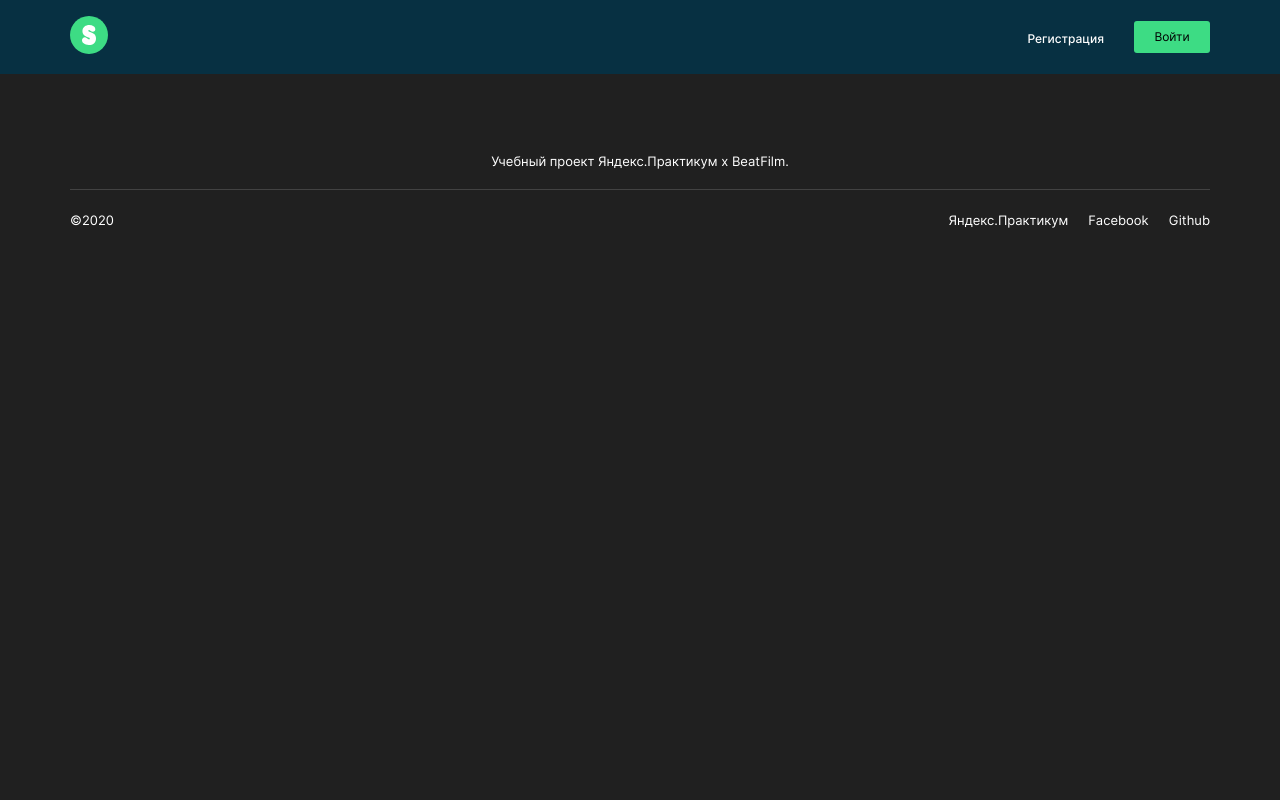
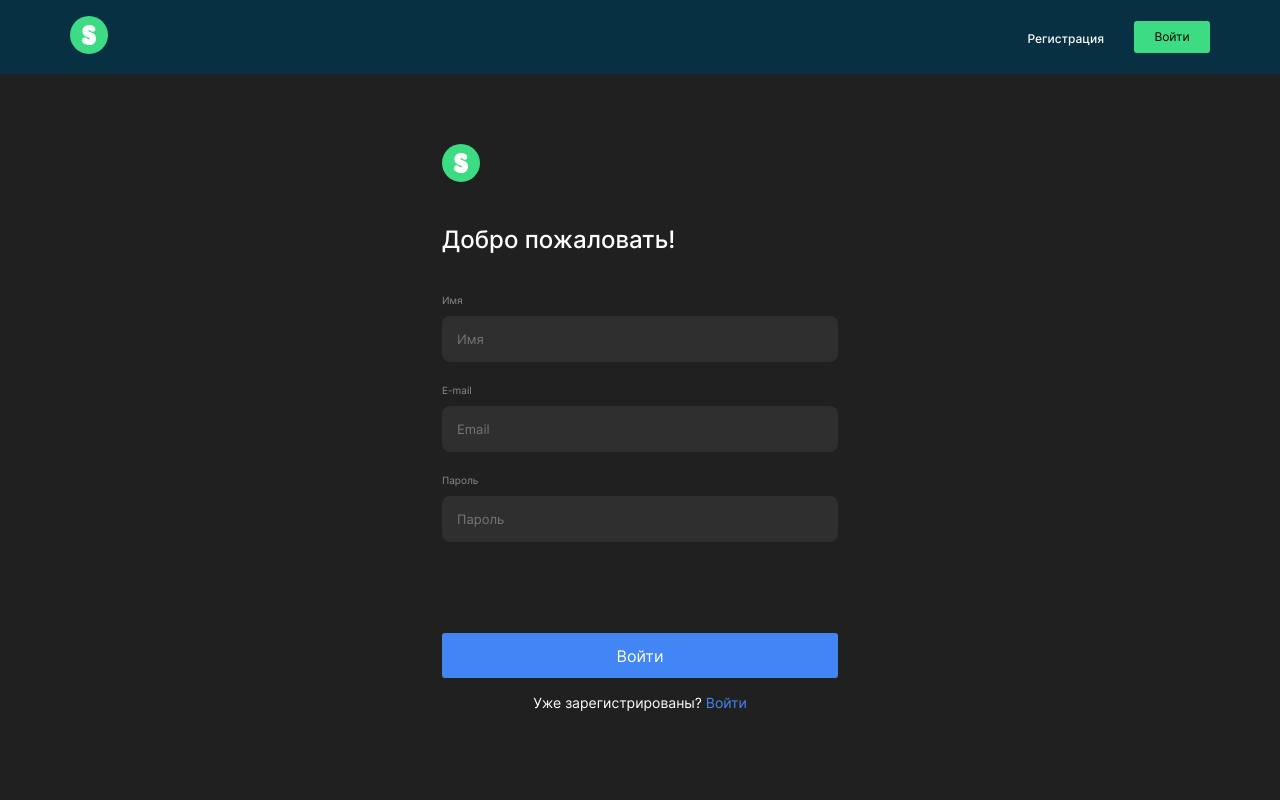
Before and after one commit to romanlesnoy/movies-explorer-frontend, a React (Create React App) app: page /sign-up in a window 1280 px wide. Shown: the top 800 px of the page. Built offline with nearby package versions, Linux system fonts and the light colour scheme.

Commit message:
Create a Registration component

```diff
--- a/src/components/App/App.js
+++ b/src/components/App/App.js
@@ -7,6 +7,7 @@ import SavedMovies from "../SavedMovies/SavedMovies";
 import Profile from "../Profile/Profile";
 import Footer from "../Footer/Footer";
 import Login from "../Login/Login";
+import Register from "../Register/Register";
 
 function App() {
     const [loggedIn, setLoggedIn] = useState(true);
@@ -20,7 +21,7 @@ function App() {
                 </Route>
 
                 <Route path="/sign-up">
-
+                    <Register/>
                 </Route>
 
                 <Route path="/sign-in">
--- a/src/components/Login/Login.css
+++ b/src/components/Login/Login.css
@@ -69,7 +69,7 @@
 }
 
 .login__label:last-of-type {
-    padding-bottom: 69px;
+    padding-bottom: 159px;
 }
 
 .login__button {
@@ -116,7 +116,7 @@
         padding: 56px 0 30px;
     }
     .login__label:last-of-type {
-        padding-bottom: 267px;
+        padding-bottom: 247px;
     }
     .login__input {
         width: 230px;
--- a/src/components/Login/Login.js
+++ b/src/components/Login/Login.js
@@ -41,8 +41,8 @@ function Login() {
                 </button>
                 <p className="login__paragraph">
                     Ещё не зарегистрированы?{" "}
-                    <Link className="login__link" to="/sign-in">
-                        Войти
+                    <Link className="login__link" to="/sign-up">
+                        Регистрация
                     </Link>
                 </p>
             </form>
--- a/src/components/Register/Register.css
+++ b/src/components/Register/Register.css
@@ -0,0 +1,136 @@
+.register {
+    margin: 0 auto;
+    padding: 70px 0;
+
+    display: flex;
+    flex-direction: column;
+    justify-content: space-between;
+
+    row-gap: 40px;
+}
+
+.register__home {
+
+}
+
+.register__logo {
+
+}
+
+.register__welcome {
+    margin: 0;
+
+    font-family: Inter;
+    font-style: normal;
+    font-weight: 500;
+    font-size: 24px;
+    line-height: 29px;
+}
+
+.register__form {
+    display: flex;
+    flex-direction: column;
+    justify-content: space-between;
+}
+
+.register__label {
+    display: flex;
+    flex-direction: column;
+    justify-content: space-between;
+    row-gap: 10px;
+
+    color: #8B8B8B;
+    font-family: Inter;
+    font-style: normal;
+    font-weight: normal;
+    font-size: 10px;
+    line-height: 12px;
+}
+
+.register__input {
+    width: 366px;
+    height: 16px;
+    padding: 15px;
+
+    border: none;
+    background-color: #2F2F2F;
+    border-radius: 8px;
+
+    color: #fff;
+    font-family: Inter;
+    font-style: normal;
+    font-weight: normal;
+    font-size: 13px;
+    line-height: 16px;
+}
+
+.register__input-error {
+    height: 12px;
+}
+
+.register__label:last-of-type {
+    padding-bottom: 69px;
+}
+
+.register__button {
+    width: 396px;
+    height: 45px;
+    align-self: flex-end;
+
+    color: #fff;
+    border: none;
+    background: #4285F4;
+    border-radius: 3px;
+}
+
+.register__paragraph {
+    margin: 0;
+    padding-top: 16px;
+
+    color: #fff;
+    text-align: center;
+
+    font-family: Inter;
+    font-style: normal;
+    font-weight: normal;
+    font-size: 14px;
+    line-height: 17px;
+}
+
+.register__link {
+    text-decoration: none;
+    color: #4285F4;
+}
+
+@media screen and (max-width: 768px) {
+    .register {
+        padding: 232px 0;
+    }
+    .register__label:last-of-type {
+        padding-bottom: 69px;
+    }
+}
+
+@media screen and (max-width: 456px) {
+    .register {
+        padding: 56px 0 30px;
+    }
+    .register__label:last-of-type {
+        padding-bottom: 157px;
+    }
+    .register__input {
+        width: 230px;
+    }
+    .register__button {
+        width: 260px;
+    }
+    .register__paragraph {
+        margin: 0;
+        padding-top: 15px;
+    }
+    .register__paragraph {
+        padding-top: 14px;
+        font-size: 12px;
+        line-height: 15px;
+    }
+}
--- a/src/components/Register/Register.js
+++ b/src/components/Register/Register.js
@@ -1,46 +1,44 @@
 import React from "react";
-import "./Login.css";
+import "./Register.css";
 import { Link } from "react-router-dom";
 import logo from "../../images/icons/logo.svg";
 
-function Login() {
+function Register() {
     return (
-        <section className="login">
-            <Link to="/" className="login__home">
-                <img className="login__logo" src={logo} alt="Логотип проект" />
+        <section className="register">
+            <Link to="/" className="register__home">
+                <img className="register__logo" src={logo} alt="Логотип проект" />
             </Link>
-            <h2 className="login__welcome">Привет, Виталий!</h2>
-            <form className="login__form">
-                <label className="login__label">
+            <h2 className="register__welcome">Добро пожаловать!</h2>
+            <form className="register__form">
+                <label className="register__label">
                     Имя
                     <input
-                        className="login__input"
+                        className="register__input"
                         name="name"
                         type="text"
                         placeholder="Имя"
-                        minLength="2"
-                        maxLength="40"
                         required
                         autoComplete="off"
                     />
-                    <span className="login__input-error"></span>
+                    <span className="register__input-error"></span>
                 </label>
-                <label className="login__label">
+                <label className="register__label">
                     E-mail
                     <input
-                        className="login__input"
+                        className="register__input"
                         name="email"
                         type="email"
                         placeholder="Email"
                         required
                         autoComplete="off"
                     />
-                    <span className="login__input-error"></span>
+                    <span className="register__input-error"></span>
                 </label>
-                <label className="login__label">
+                <label className="register__label">
                     Пароль
                     <input
-                        className="login__input"
+                        className="register__input"
                         name="password"
                         type="password"
                         minLength="8"
@@ -48,19 +46,20 @@ function Login() {
                         required
                         autoComplete="off"
                     />
-                    <span className="login__input-error"></span>
+                    <span className="register__input-error"></span>
                 </label>
+                <button type="submit" className="register__button">
+                    Войти
+                </button>
+                <p className="register__paragraph">
+                    Уже зарегистрированы?{" "}
+                    <Link className="register__link" to="/sign-up">
+                        Войти
+                    </Link>
+                </p>
             </form>
-            <div className="login__buttons-container">
-                <button type="submit" className="login__button">
-                    Редактировать
-                </button>
-                <button type="button" className="login__button" role="link">
-                    <Link className="login__button-link"to="/sign-in">Выйти из аккаунта</Link>
-                </button>
-            </div>
         </section>
     );
 }
 
-export default Login;
+export default Register;
```
